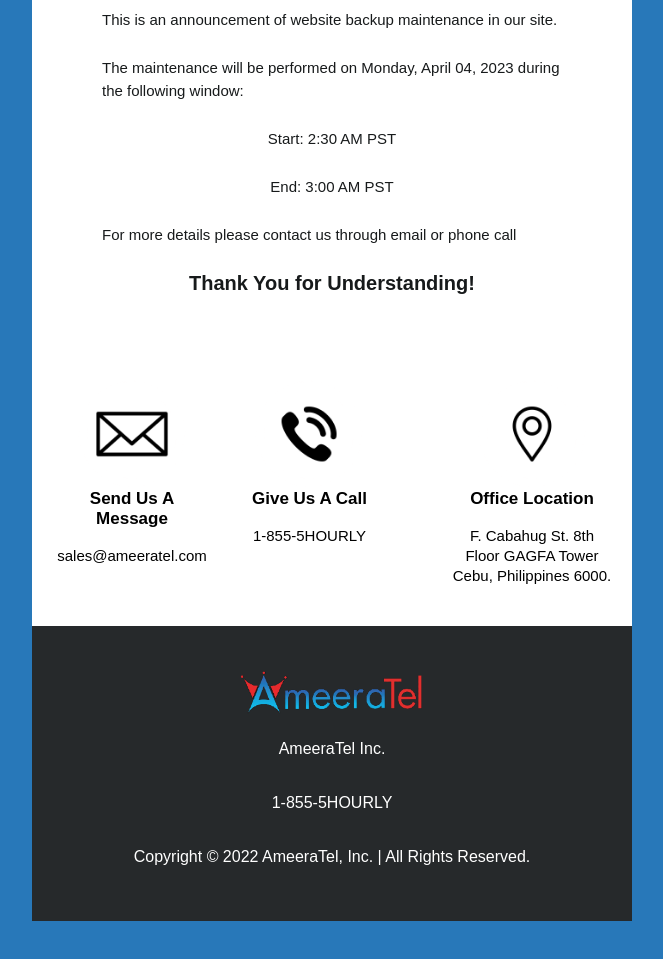
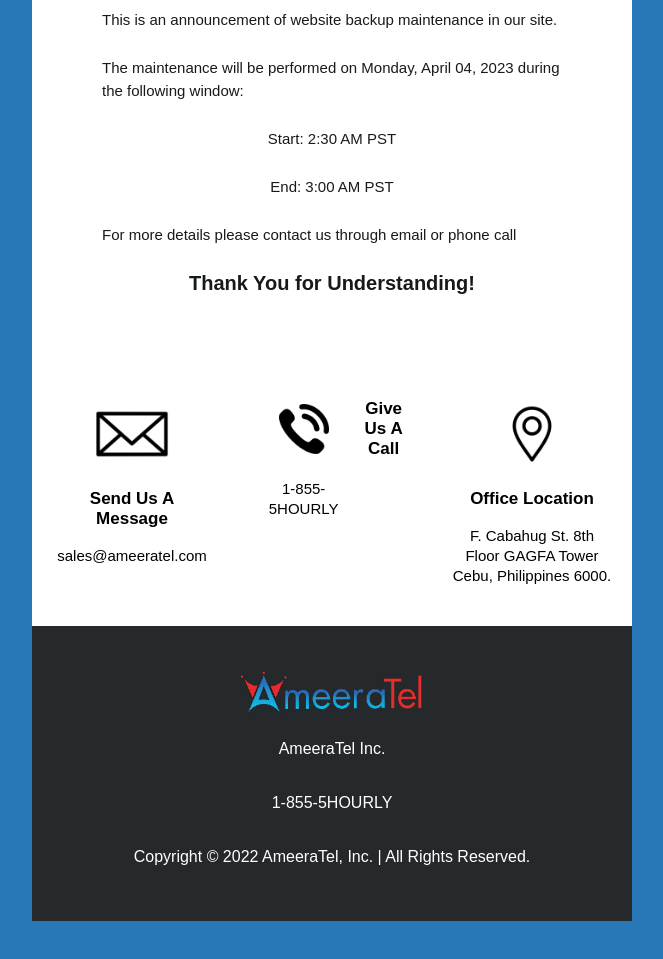
Before and after one commit to peaceski221/web_bm, a plain HTML site: page index.html in a window 1280 px wide. Shown: the part 677-1636 px from the top of the page, without its empty margins (308-971 px from the left). Drawn offline with Linux system fonts and the light colour scheme.

Commit message:
Update index.html

```diff
--- a/index.html
+++ b/index.html
@@ -235,12 +235,14 @@
 								<table class="content">
 									<tr>
 										<td>
-											<a href="tel:+1855-546-8759"><img src="Images/contact.png" alt="" width="110" style="max-width: 110px;"></a>
+											<a href="tel:+1855-546-8759"><img src="Images/contact.png" alt="" width="100" style="max-width: 110px;"></a>
+										</td>
+										<td>
+											<p style="font-weight: bold;font-size: 17px;">Give Us A Call</p>
 										</td>
 									</tr>
 									<tr>
 										<td>
-											<p style="font-weight: bold;font-size: 17px;">Give Us A Call</p>
 											<p>1-855-5HOURLY</p>
 										</td>
 									</tr>
```
